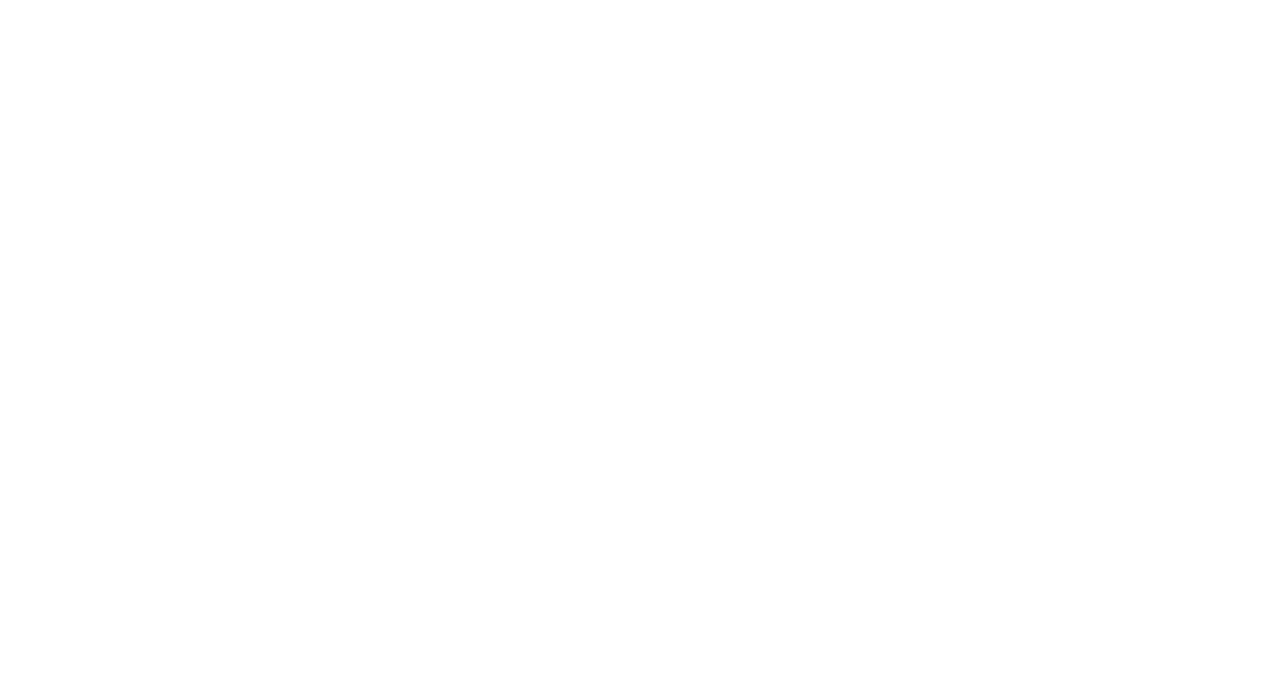
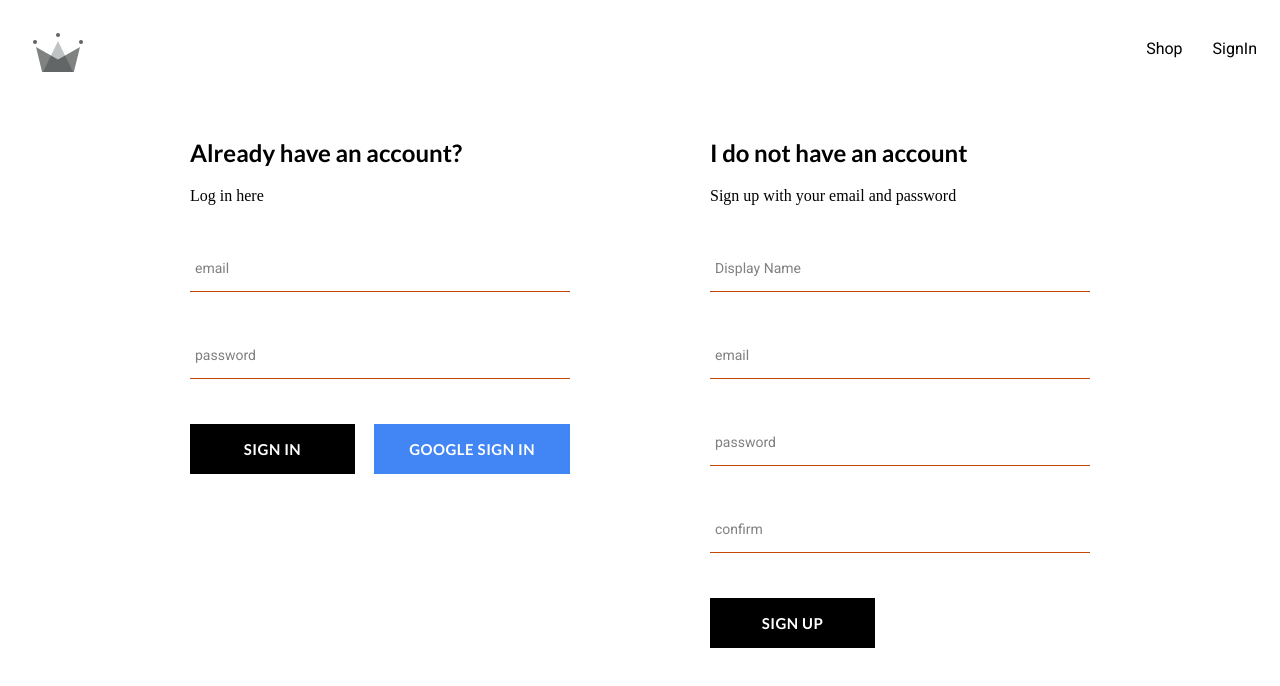
Before and after one commit to LeandervanAarde26/clothing, a React (Create React App) app: page /sign in a window 1280 px wide. Before the commit this address had no page. Shown: the top 686 px of the page. Built offline with nearby package versions, Linux system fonts and the light colour scheme.

Commit message:
Authentication done
Sign in page authentication has been implemented and finished. Firebase is now able to add and read users from the database

```diff
--- a/src/App.js
+++ b/src/App.js
@@ -5,6 +5,7 @@ import { Home } from "./Components/Routes/home/Home.component";
 import { Routes, Route } from "react-router";
 import { Navigation } from "./Components/Routes/Navigation/Navigation.component";
 import { Signin } from "./Components/Routes/Signin/Signin.component";
+import { SignPage } from "./Components/Routes/Signpage/SignPage.component";
 
 
 const App = () => {
@@ -12,7 +13,7 @@ const App = () => {
     <Routes>
       <Route path="/" element={<Navigation/>}>
       <Route index element={<Home />}/>
-      <Route path="signin" element={<Signin/>}/>
+      <Route path="sign" element={<SignPage/>}/>
       </Route>
     </Routes>
 
--- a/src/Components/Routes/Navigation/Navigation.component.jsx
+++ b/src/Components/Routes/Navigation/Navigation.component.jsx
@@ -14,7 +14,7 @@ export const Navigation = () => {
                 </Link>
                 <div className='nav-links-container'>
                     <Link to="/shop" className='nav-link' >Shop</Link>
-                    <Link to="signin" className='nav-link'>SignIn</Link>
+                    <Link to="sign" className='nav-link'>SignIn</Link>
                 </div>
             </div>
             <Outlet />
--- a/src/Components/Routes/Signin/Signin.component.jsx
+++ b/src/Components/Routes/Signin/Signin.component.jsx
@@ -1,20 +1,89 @@
-import React from 'react';
-import { signInWithGooglePopup, createUserAuth} from "../../../utils/firebase/firebase.utils";
+import React, { useState } from 'react';
+import { signInWithGooglePopup, createUserAuth, signInUserWithEmailAndPassword } from "../../../utils/firebase/firebase.utils";
+import { Forminput } from '../../forminput/Forminput.component';
 import { Signupform } from '../../signup/Signupform.component';
+import { Button } from '../../Button/Button.component';
+import './sign-in.styles.scss';
+const defaultFormValues = {
+    email: '',
+    password: ''
+}
 
 export const Signin = () => {
-    const logGoogleUser = async () =>{
-        const {user} = await signInWithGooglePopup();
-        createUserAuth(user)
-        console.log(user)
-        const userDocRef = await createUserAuth();
-        console.log(user)
+    const [formValues, setFormValues] = useState(defaultFormValues);
+    const { email, password } = formValues;
+
+    const logGoogleUser = async () => {
+        const { user } = await signInWithGooglePopup();
+        await createUserAuth(user)
     }
+
+    const handleChange = (e) => {
+        const { name, value } = e.target;
+        setFormValues({ ...formValues, [name]: value })
+    }
+
+    const clearAllfields = () => {
+        setFormValues(defaultFormValues);
+    }
+
+    const handleSubmit = async (e) => {
+        e.preventDefault();
+        try {
+            const response = await signInUserWithEmailAndPassword(email, password);
+            console.log(response)
+        }
+        catch (err) {
+            switch (err.code) {
+                case 'auth/wrong-password':
+                    alert('incorrect password for email');
+                    break;
+
+                case 'auth/user-not-found':
+                    alert('no user associate with this email');
+                    break;
+                default:
+                console.log(err);
+            }
+        }
+    }
+
     return (
-        <div>
-            <h1>Sign in page</h1>
-            <button onClick={logGoogleUser}>Sign In with Google</button>
-            <Signupform/>
+        <div className='sign-in-container' onSubmit={handleSubmit}>
+            <h2>Already have an account?</h2>
+            <span> Log in here</span>
+            <form onSubmit={handleSubmit}>
+                <Forminput
+                    label={"email"}
+                    onChange={handleChange}
+                    value={email}
+                    type="email"
+                    name="email"
+                    required={true}
+                />
+                <Forminput
+                    label={"password"}
+                    onChange={handleChange}
+                    value={password}
+                    type="password"
+                    name="password"
+                    required={true}
+                />
+
+                <div className='buttons-container'>
+                    <Button
+                        children={"Sign in"}
+                        type={'submit'}
+                    />
+                    <Button
+                        buttonType={'google'}
+                        onClick={logGoogleUser}
+                        children={'Google sign in'}
+                        type='button'
+                    />
+                </div>
+            </form>
+
         </div>
     );
 };
--- /dev/null
+++ b/src/Components/Routes/Signin/sign-in.styles.scss
@@ -0,0 +1,18 @@
+@import '../../../mainStyles/variables.scss';
+
+.sign-in-container{
+    display: flex;
+    flex-direction: column;
+    width: 380px;
+
+
+    h2{
+        margin: 10px, 0;
+        font-family: $primary !important;
+    }
+
+    .buttons-container{
+        display: flex;
+        justify-content: space-between;
+    }
+}
--- /dev/null
+++ b/src/Components/Routes/Signpage/Sign.styles.scss
@@ -0,0 +1,7 @@
+@import '../../../mainStyles/variables.scss';
+.authentication-container{
+    display: flex;
+    justify-content: space-between;
+    width: 900px;
+    margin: 30px auto;
+}
--- /dev/null
+++ b/src/Components/Routes/Signpage/SignPage.component.jsx
@@ -0,0 +1,13 @@
+import React from 'react';
+import { Signupform } from '../../signup/Signupform.component';
+import { Signin } from '../Signin/Signin.component';
+import './Sign.styles.scss'
+
+export const SignPage = () => {
+    return (
+        <div className='authentication-container'>
+            <Signin />
+            <Signupform />
+        </div>
+    );
+};
--- a/src/Components/signup/Signupform.component.jsx
+++ b/src/Components/signup/Signupform.component.jsx
@@ -52,7 +52,7 @@ export const Signupform = () => {
 
     return (
         <div className="sign-up-container">
-            <h2> Don't have an account? </h2>
+            <h2> I do not have an account </h2>
             <span>Sign up with your email and password</span>
             <form onSubmit={handleSubmit} >
                 <Forminput
--- a/src/utils/firebase/firebase.utils.js
+++ b/src/utils/firebase/firebase.utils.js
@@ -1,5 +1,5 @@
 import {initializeApp } from 'firebase/app';
-import {getAuth, signInwithRedirect, signInWithPopup, GoogleAuthProvider, createUserWithEmailAndPassword} from 'firebase/auth';
+import {getAuth, signInwithRedirect, signInWithPopup, GoogleAuthProvider, createUserWithEmailAndPassword, signInWithEmailAndPassword} from 'firebase/auth';
 import {getFirestore, doc, getDoc, setDoc } from 'firebase/firestore'
 const firebaseConfig = {
     apiKey: "AIzaSyB6MMuBnD_1NU_NCWEWNseH4VzSz0bTqKo",
@@ -52,3 +52,8 @@ const firebaseConfig = {
     if (!email || !password) return;
     return await createUserWithEmailAndPassword(auth, email, password);
   };
+
+  export const signInUserWithEmailAndPassword = async (email, password) =>{
+    if(!email || !password) return;
+    return await signInWithEmailAndPassword(auth, email, password);
+  }
```
